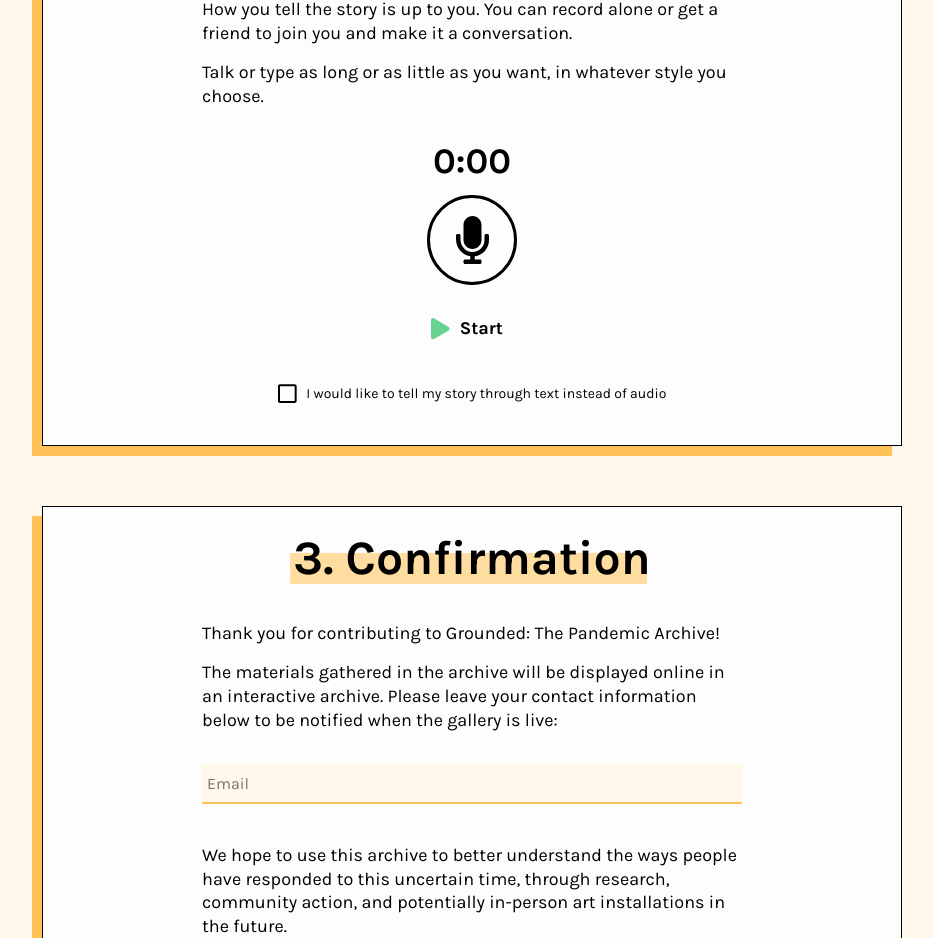
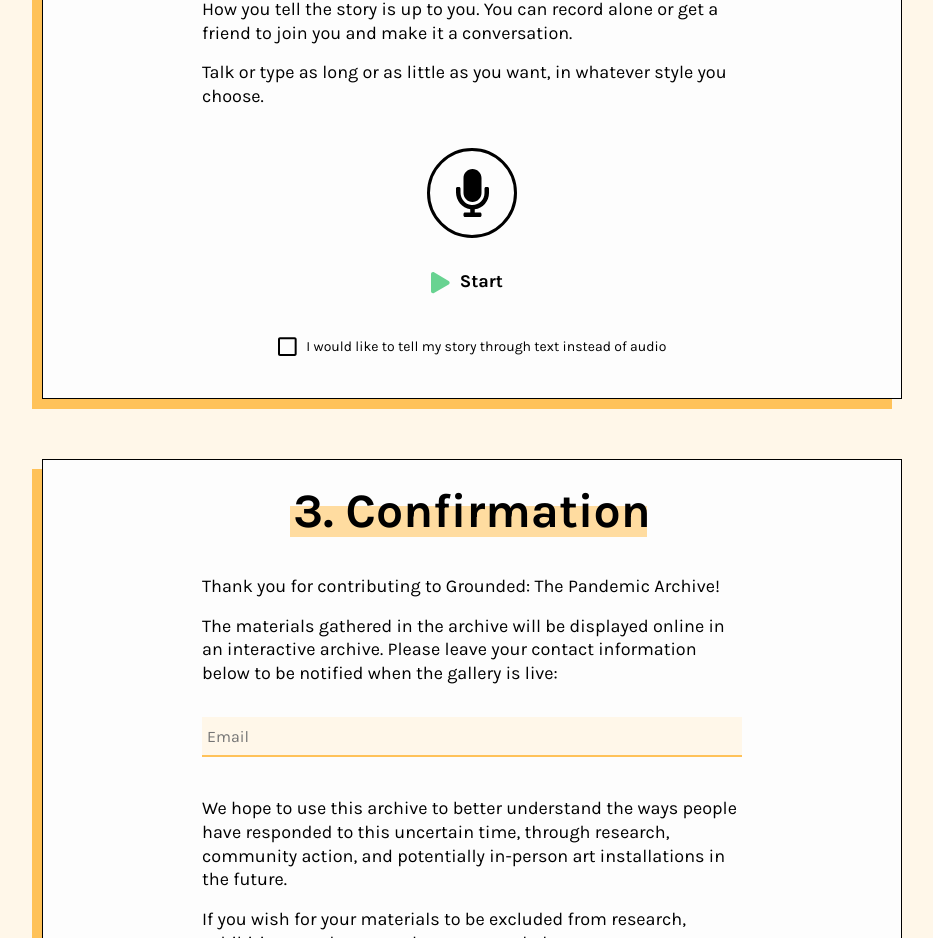
Before and after one commit to akshatksharma/Grounded, a React (Create React App) app: page / in a window 1280 px wide. Shown: the part 1680-2618 px from the top of the page, without its empty margins (168-1101 px from the left). Built offline with nearby package versions, Linux system fonts and the light colour scheme.

Commit message:
Added scroll snap

```diff
--- a/src/App.css
+++ b/src/App.css
@@ -2,6 +2,7 @@
 html,
 body {
   background-color: #fff7e9;
+  scroll-snap-type: y mandatory;
 }
 
 div.transition-group {
@@ -133,7 +134,10 @@ input[type="text"]:focus.error {
   display: flex;
   flex-direction: column;
   justify-content: center;
+  /* scroll-snap-stop: always; */
+  scroll-snap-align: center;
 }
+
 
 .box {
   background-color: #fdfdfd;
--- a/src/Audioform/Audioform.js
+++ b/src/Audioform/Audioform.js
@@ -125,12 +125,14 @@ const Audioform = (props) => {
   let content = (
     <div className="recorder flow">
       <p>{recordText()}</p>
+      {recording || finished || started ? (
         <Timer
           isRecording={recording}
           isStarted={started}
           isFinished={finished}
           timeout={stop}
         />
+      ) : null}
       <div
         className={
           recording
--- a/src/Navbar/Navbar.css
+++ b/src/Navbar/Navbar.css
@@ -1,8 +1,9 @@
 .headerbar {
+  scroll-snap-align: start;
   display: flex;
   justify-content: space-between;
   align-items: center;
-  width: 100%;
+  width: 100vw;
   height: 75px;
 
   /* margin-bottom: 40px; */
--- a/src/Pages/Aboutpage/About.js
+++ b/src/Pages/Aboutpage/About.js
@@ -12,7 +12,7 @@ const About = () => {
           <div className="contactinfo column">
             <div className="box_outside">
               <div className="box_content flow">
-                <div className="box_title">Contact Info:</div>
+                <div className="box_title">Contact Info</div>
                 <div className="contactinfo__email">
                   <div className="box_sub_title">Email:</div>
                   <a
--- a/src/Pages/Intropage/Intropage.css
+++ b/src/Pages/Intropage/Intropage.css
@@ -4,6 +4,7 @@
   background-color: #fdfdfd;
   margin: 0 auto;
   padding: 50px;
+  /* scroll-snap-align: none; */
 }
 
 .intro {
--- a/src/Pages/Intropage/Intropage.js
+++ b/src/Pages/Intropage/Intropage.js
@@ -48,4 +48,4 @@ const Intropage = () => {
   return content;
 };
 
-export default  React.memo(Intropage);
+export default React.memo(Intropage);
```
Lines whose indentation alone changed are shown as unchanged.
